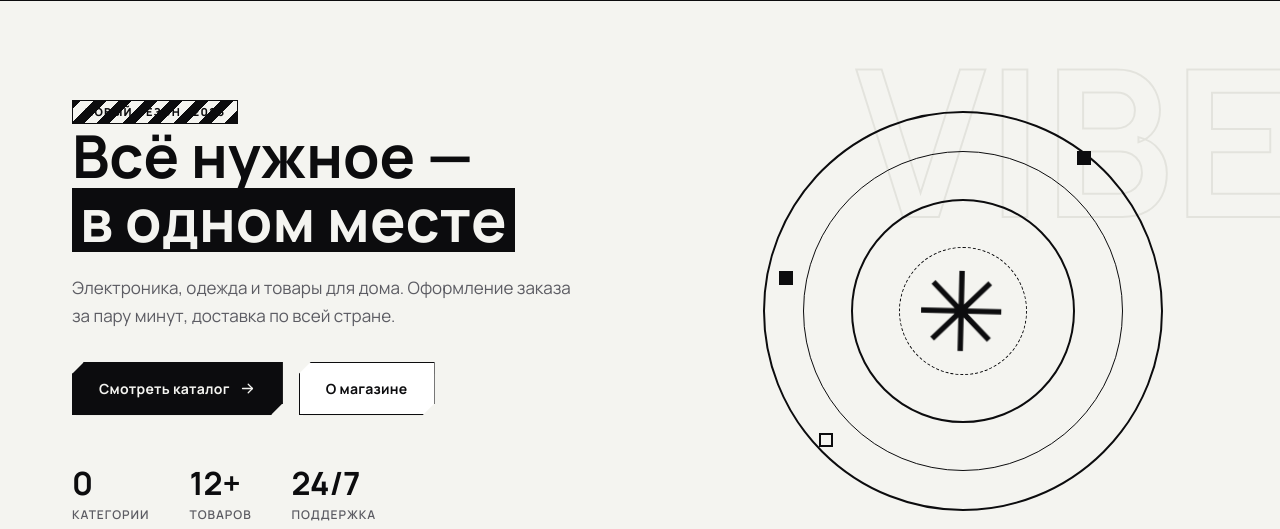
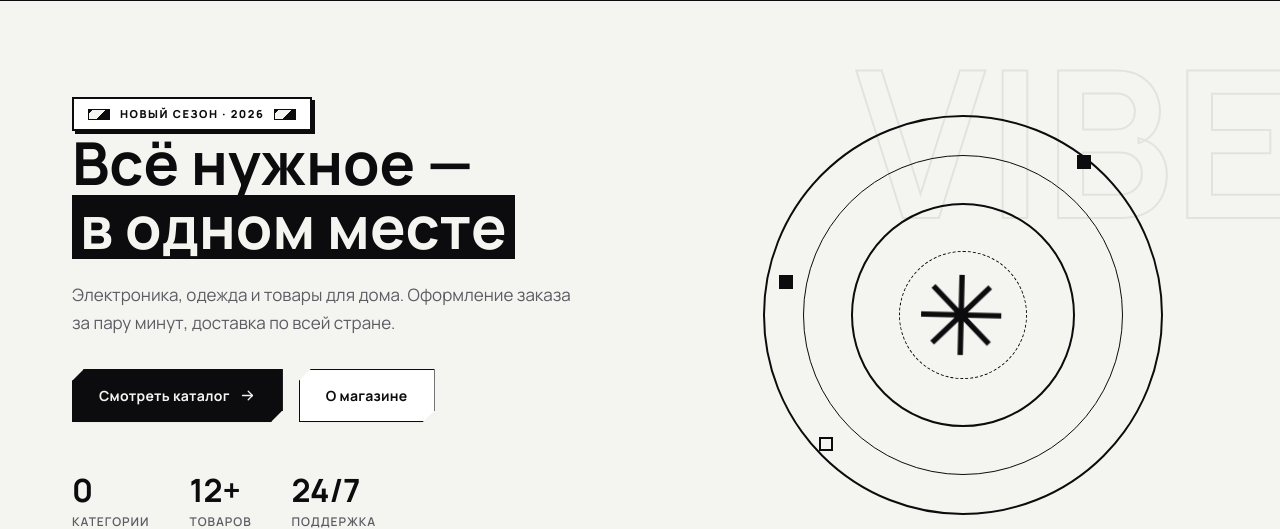
Before and after one commit to Flipixxl/vibe-store, a Django app: page / in a window 1280 px wide. Shown: the part 77-606 px from the top of the page. Run offline with Django 5.2, Linux system fonts and the light colour scheme; data that the repository does not hold is empty; some web fonts are replaced.

Commit message:
Fix tape label: solid bg with hazard-stripe ends for readable text

```diff
--- a/static/css/style.css
+++ b/static/css/style.css
@@ -151,15 +151,28 @@ main { min-height: 60vh; }
 }
 .grad-cyan { color: var(--ink); }
 .tape {
-  display: inline-block;
+  display: inline-flex;
+  align-items: center;
+  gap: 10px;
+  background: var(--surface);
+  color: var(--ink);
+  border: 2px solid var(--ink);
+  box-shadow: 3px 3px 0 0 var(--ink);
+  padding: 6px 14px;
+  font-size: 11px;
+  font-weight: 800;
+  letter-spacing: 0.14em;
+  text-transform: uppercase;
+  font-family: var(--font-head);
+}
+.tape::before,
+.tape::after {
+  content: "";
+  flex-shrink: 0;
+  width: 20px;
+  height: 9px;
   background: var(--tape);
   border: 1px solid var(--ink);
-  padding: 2px 12px;
-  font-size: 11px;
-  font-weight: 800;
-  letter-spacing: 0.12em;
-  text-transform: uppercase;
-  font-family: var(--font-head);
 }
 
 /* Cut-corner helper (buttons / marks) */
```
